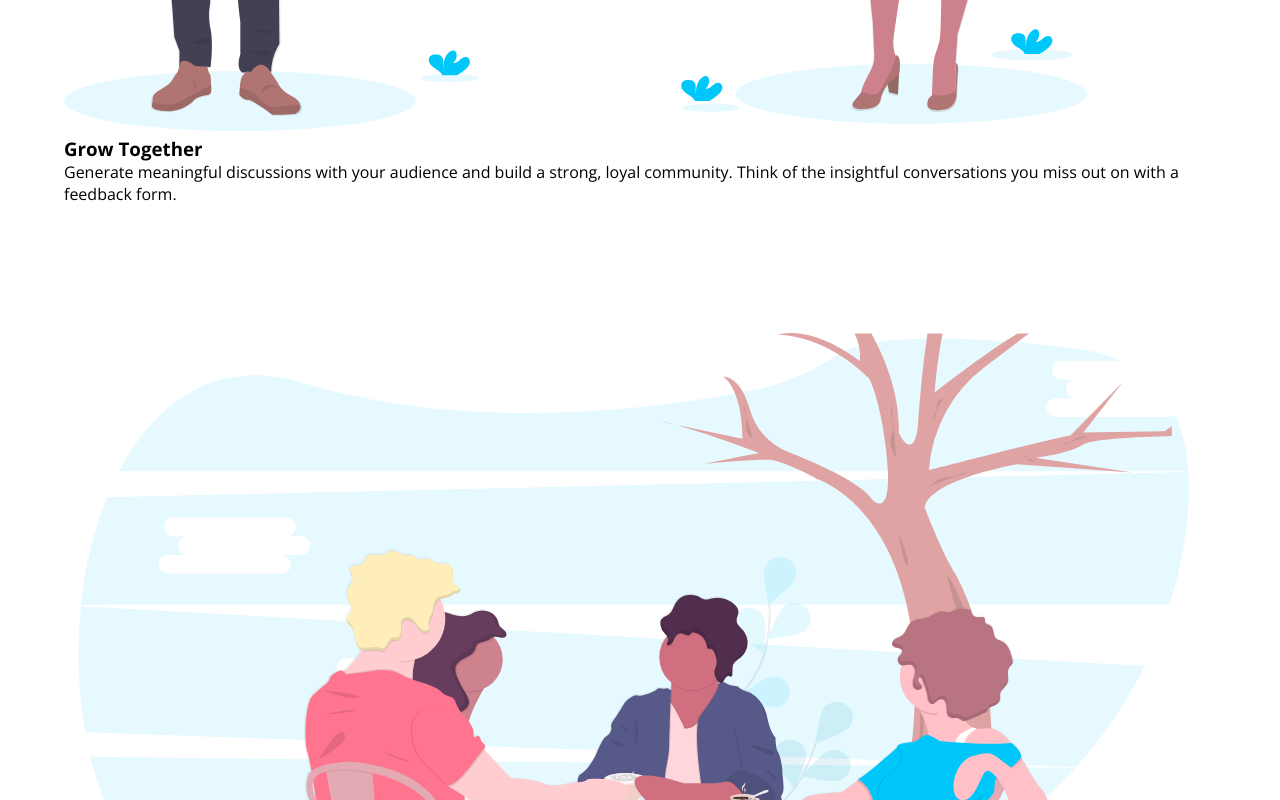
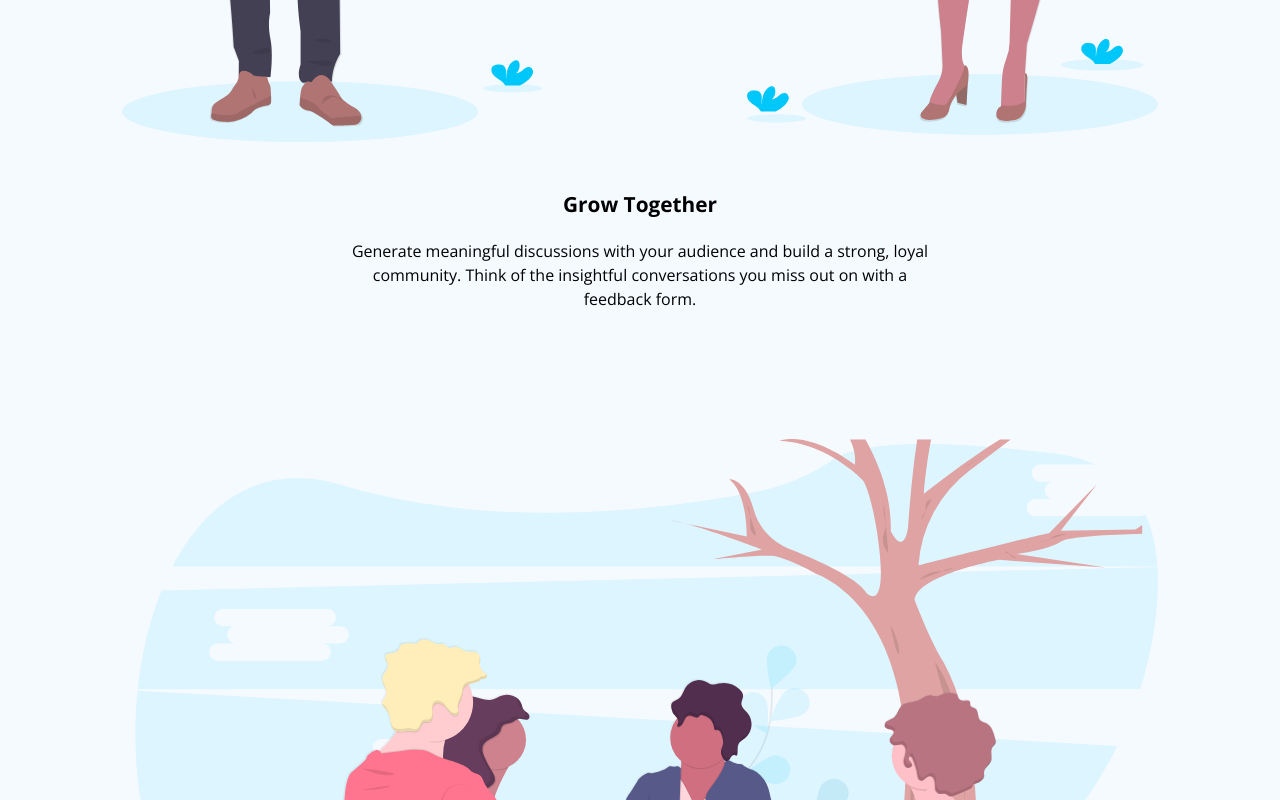
Before and after one commit to lorenapm/huddle-landing-page, a plain HTML site: page index.html in a window 1280 px wide. Shown: the part 2580-3380 px from the top of the page. Drawn offline with nearby package versions, Linux system fonts and the light colour scheme.

Commit message:
main styles

```diff
--- a/css/styles.css
+++ b/css/styles.css
@@ -127,6 +127,34 @@ body {
   bottom: 0;
   background-image: url(../images/bg-section-top-mobile-1.svg);
 }
+.section {
+  background-color: var(--very-pale-blue);
+}
+.section__picture {
+  width: 90%;
+  margin: 0 auto;
+  padding-bottom: 3em;
+}
+.section__img {
+  width: 100%;
+  display: block;
+}
+.section__texts {
+  display: flex;
+  flex-direction: column;
+  align-items: center;
+  text-align: center;
+}
+.section__title {
+  font-size: 1.3rem;
+  text-transform: capitalize;
+  padding-bottom: 1em;
+}
+.section__paragraph {
+  width: 90%;
+  max-width: 600px;
+  line-height: 1.5;
+}
 .wave--top {
   left: 0;
   top: 0;
```
